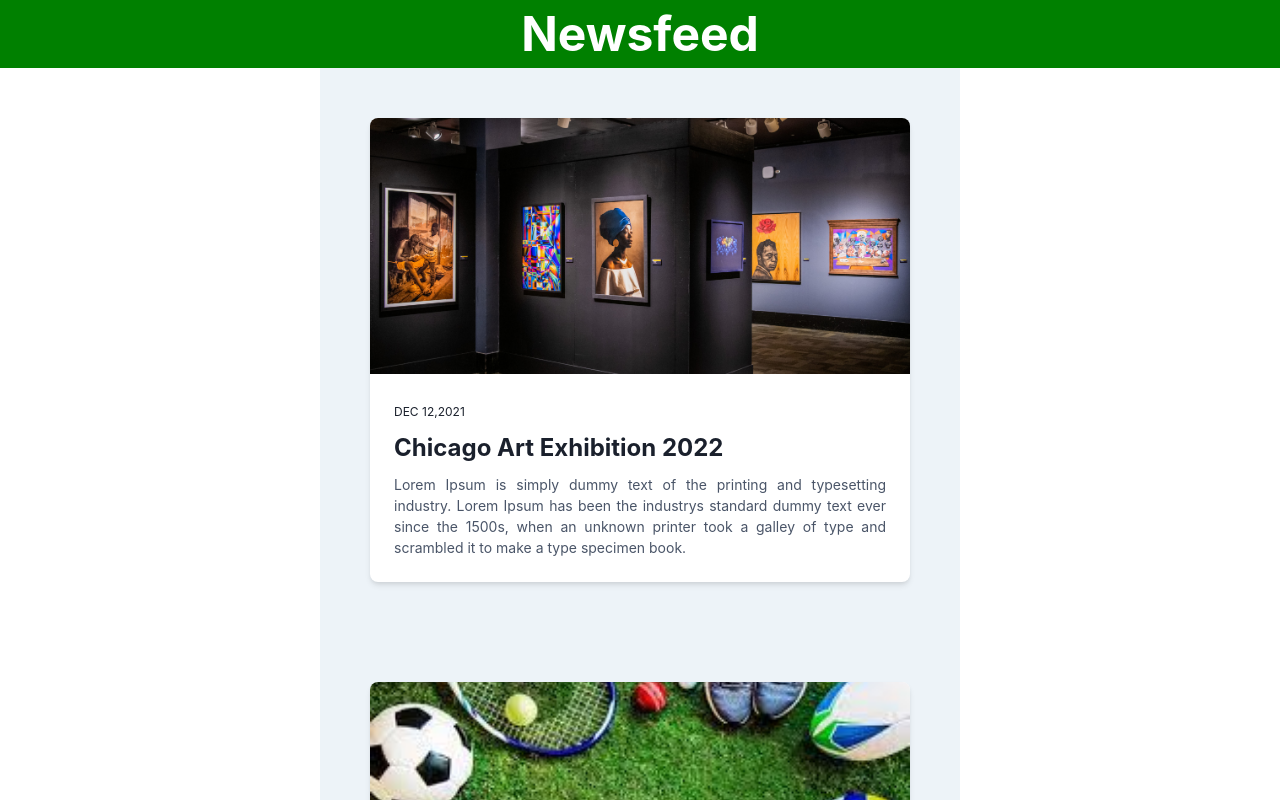
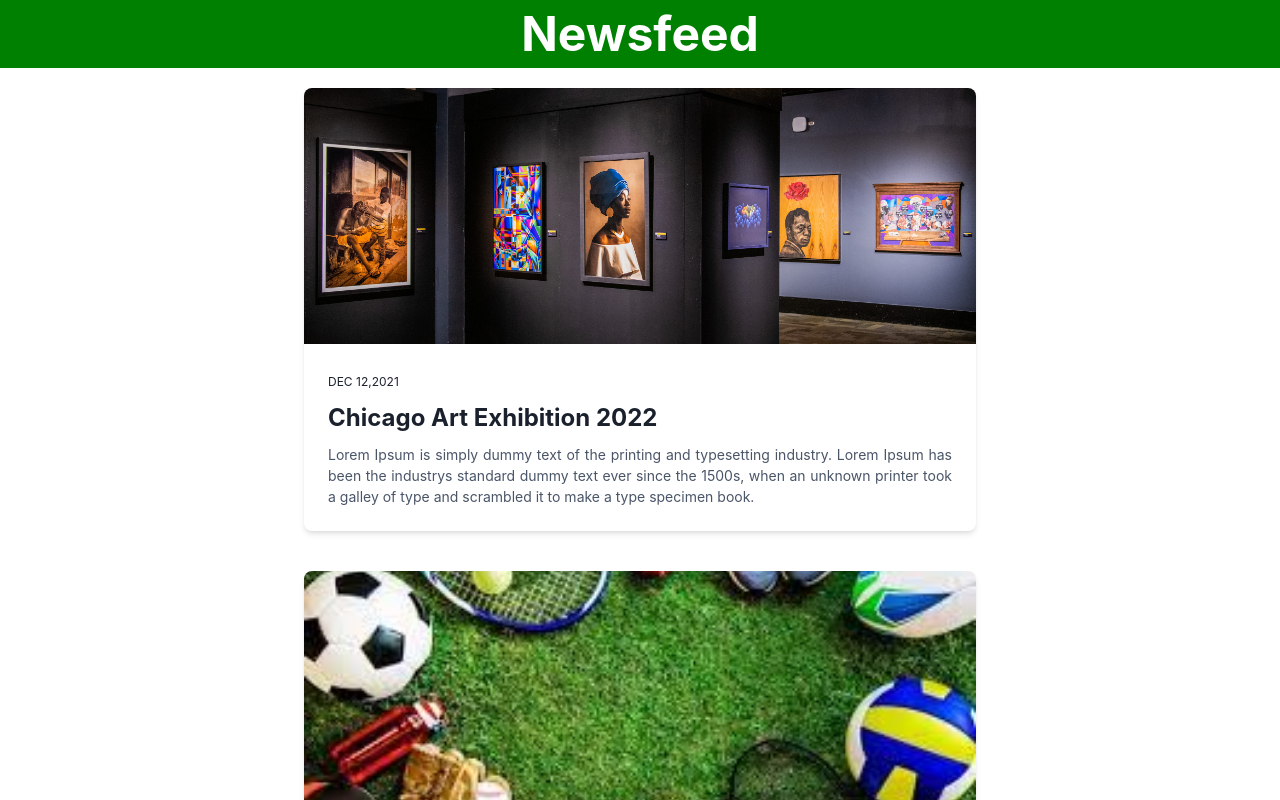
Before and after one commit to eventfly/frontend-pwa, a Next.js app: page / in a window 1280 px wide. Shown: the top 800 px of the page. Built offline with nearby package versions, Linux system fonts and the light colour scheme.

Commit message:
EventCard, Index UI revised

```diff
--- a/components/EventCard.js
+++ b/components/EventCard.js
@@ -1,14 +1,13 @@
-import {Image,Link, Flex, Avatar, Box, Text,Stack, Spacer, Button, VStack, Container, chakra} from "@chakra-ui/react";
+import { Image, Link, Flex, Avatar, Box, Text, Stack, Spacer, Button, VStack, Container, chakra } from "@chakra-ui/react";
 import { useEffect, useState } from 'react';
 
 const EventCard = (props) => {
 
-    const [ event, setEvent ] = useState(null);
-    const [ loaded, setLoaded ] = useState(false);
+    const [event, setEvent] = useState(null);
+    const [loaded, setLoaded] = useState(false);
 
     useEffect(() => {
-        if (!loaded)
-        {
+        if (!loaded) {
             setEvent(props.event);
             setLoaded(true);
             return;
@@ -20,12 +19,8 @@ const EventCard = (props) => {
     return (
         loaded ?
             <>
-                <VStack>
-					<Container maxW='2xl' >
                 <Flex
-                        bg="#edf3f8"
-                        _dark={{ bg: "#3e3e3e" }}
-                        p={50}
+                    py={5}
                     w="full"
                     alignItems="center"
                     justifyContent="center"
@@ -81,10 +76,7 @@ const EventCard = (props) => {
                             </Box>
                         </Box>
                     </Box>
-
                 </Flex>
-                    </Container>
-				</VStack>
             </>
             :
             <></>
--- a/pages/index.js
+++ b/pages/index.js
@@ -74,7 +74,6 @@ function Home()
 	return (
 		loaded ?
 		<>
-			<>
 			<Box textAlign='center' width='100%' backgroundColor='green'>
 			<Heading as='h2' size='2xl' padding='10px' color='white'>
 				Newsfeed
@@ -87,8 +86,6 @@ function Home()
 					)
 				)
 			}
-
-			</>
 		</>
 		:
 		<></>
```
Lines whose indentation alone changed are shown as unchanged.
